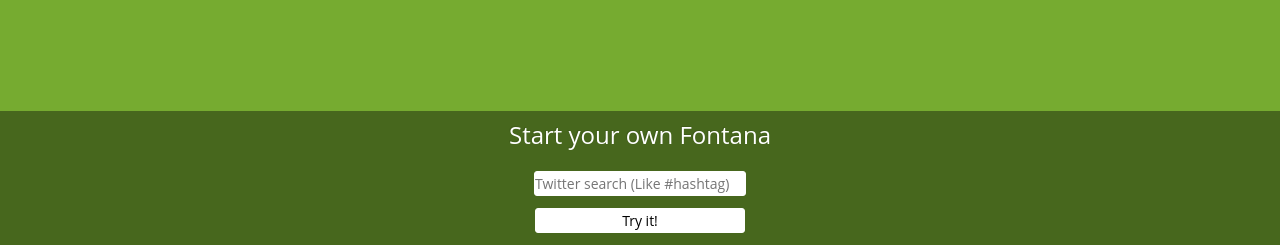
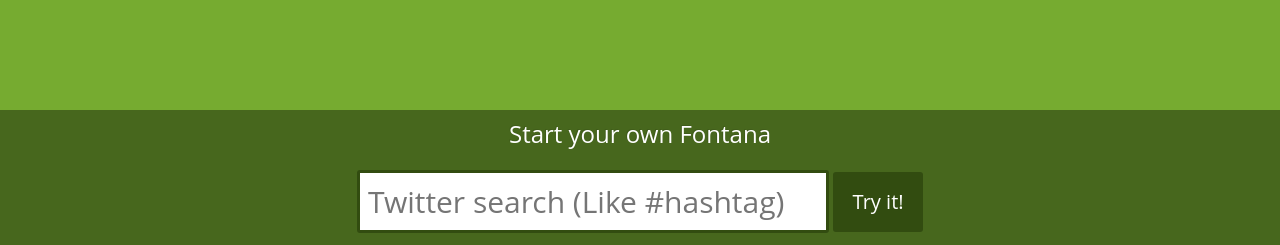
Before and after one commit to JohnnyMa/TwitterFontana, a plain HTML site: page src/index.html in a window 1280 px wide. Shown: the part 555-800 px from the top of the page. Drawn offline with Linux system fonts and the light colour scheme.

Commit message:
styled the intro form a bit

```diff
--- a/src/index.html
+++ b/src/index.html
@@ -44,13 +44,13 @@
 
 <section id="settings">
     <h1>Start your own Fontana</h1>
-    <form action="fountain.html">
+    <form action="fountain.html" class="start">
         <div class="field">
-            <input type="text" name="twitter_search" id="twitter_search" value="" placeholder="Twitter search (Like #hashtag)">
+            <input type="text" name="twitter_search" id="twitter_search" value="" autofocus required placeholder="Twitter search (Like #hashtag)">
         </div>
 
         <div class="field">
-            <input type="submit" value="Try it!">
+            <input type="submit" class="submit" value="Try it!">
         </div>
     </form>
 </section>
--- a/src/sass/all.scss
+++ b/src/sass/all.scss
@@ -157,6 +157,28 @@ body {
         border: 1px solid transparent;
         @include border-radius(3px);
     }
+
+    form.start {
+        .field {
+            display: inline-block;
+            vertical-align: middle;
+        }
+
+        input#twitter_search {
+            font-size: 30px;
+            padding: 8px;
+            border: solid 3px #324c10;
+        }
+
+        input.submit {
+            background: #324c10;
+            color: #fff;
+            font-size: 20px;
+            width: 90px;
+            height: 60px;
+            border: none;
+        }
+    }
 }
 
 #fontana-search {
```
Also changed, not shown: src/css/all.css.
